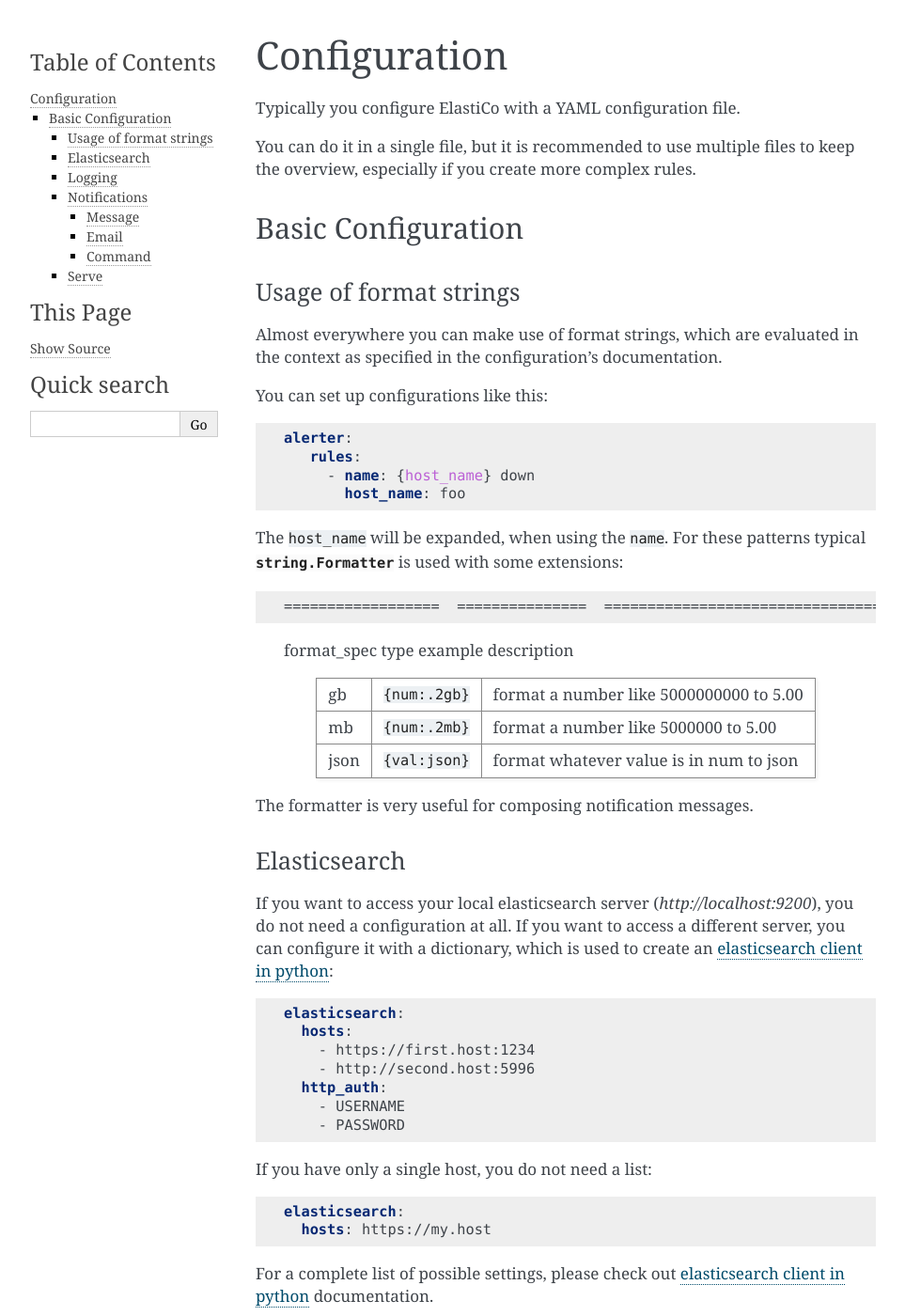
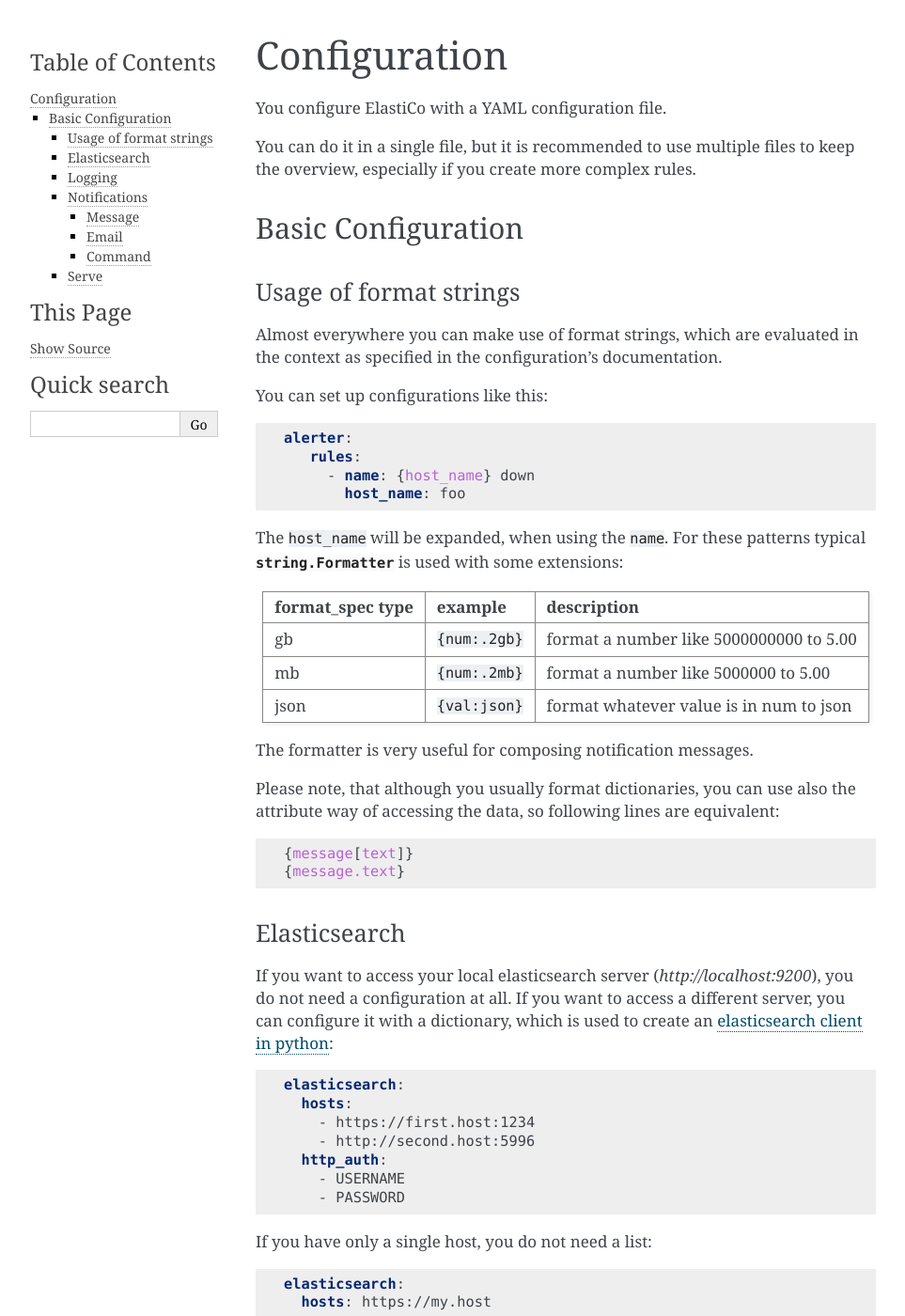
Before and after one commit to klorenz/python-elastico, a Sphinx documentation site: the page built from docs/configuration.rst, in a window 1280 px wide and 1400 px high. Shown: the whole window at 94% size, without its empty margins (148-1111 px from the left). Built offline with Sphinx 7.4.7, drawn with Linux system fonts in a browser that asks for light colours; some of the changed text lies outside the part shown.

Commit message:
documentation and debug rule disabling

```diff
--- a/docs/configuration.rst
+++ b/docs/configuration.rst
@@ -3,7 +3,7 @@
 
 .. highlight:: yaml
 
-Typically you configure ElastiCo with a YAML configuration file.
+You configure ElastiCo with a YAML configuration file.
 
 You can do it in a single file, but it is recommended to use multiple
 files to keep the overview, especially if you create more complex
@@ -29,17 +29,23 @@
            host_name: foo
 
 The ``host_name`` will be expanded, when using the ``name``.  For these
-patterns typical :py:class:`string.Formatter` is used with some extensions::
+patterns typical :py:class:`string.Formatter` is used with some extensions:
 
-==================  ===============  =========================================
- format_spec type    example          description
-==================  ===============  =========================================
-gb                  ``{num:.2gb}``   format a number like 5000000000 to 5.00
-mb                  ``{num:.2mb}``   format a number like 5000000 to 5.00
-json                ``{val:json}``   format whatever value is in num to json
-==================  ===============  =========================================
+====================  ===============  =========================================
+format_spec type      example          description
+====================  ===============  =========================================
+gb                    ``{num:.2gb}``   format a number like 5000000000 to 5.00
+mb                    ``{num:.2mb}``   format a number like 5000000 to 5.00
+json                  ``{val:json}``   format whatever value is in num to json
+====================  ===============  =========================================
 
 The formatter is very useful for composing notification messages.
+
+Please note, that although you usually format dictionaries, you can use also
+the attribute way of accessing the data, so following lines are equivalent::
+
+    {message[text]}
+    {message.text}
 
 Elasticsearch
 """""""""""""
@@ -160,6 +166,12 @@
 :``message.text``:
    This should be configured in config file.  In the email it is interpreted
    as Markdown and rendered to HTML.
+
+   In message text you can make use of format_specs.  For convenience, if there
+   is a ``match_hit`` defined in your context, following lines are equivalent::
+
+       {match_hit._source.monitor.host}
+       {_.monitor.host}
 
 :``message.data``:
    If not specified, it is the (4 space indented) YAML representation of
```
Also changed, not shown: 1 other file.
